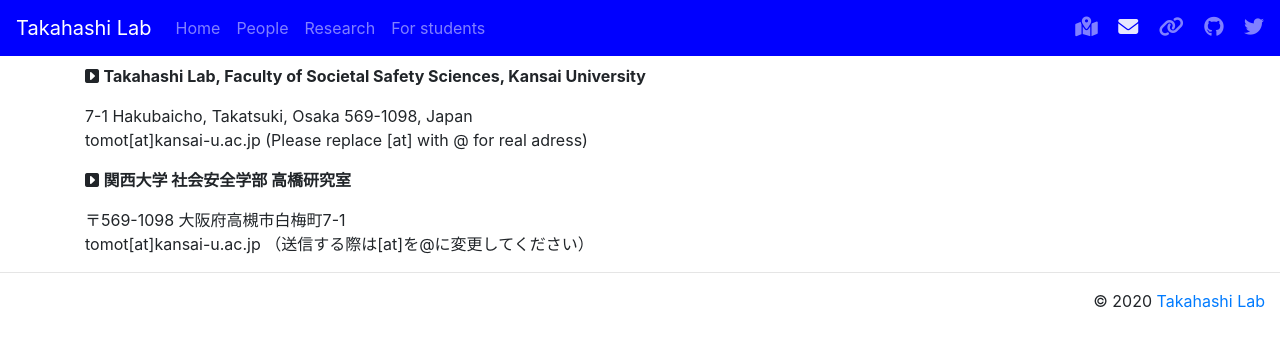
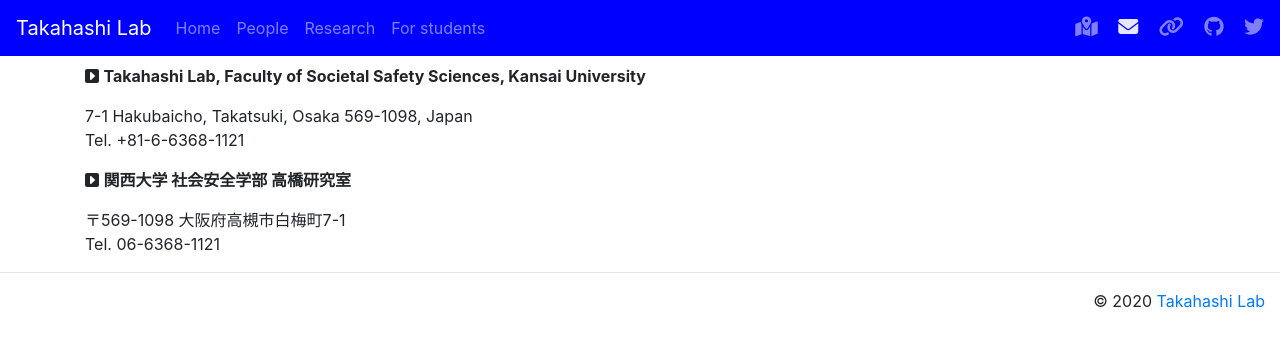
Before and after one commit to tkhslab/tkhslab.github.io, a Jekyll site: the page built from contact.md, in a window 1280 px wide. Shown: the top 347 px of the page. Built offline with Jekyll 4.4.1, drawn with Linux system fonts in a browser that asks for light colours; nearby versions of some CDN libraries.

Commit message:
change e-mail to tel

```diff
--- a/contact.md
+++ b/contact.md
@@ -6,9 +6,9 @@
 <i class="fas fa-caret-square-right"></i> **Takahashi Lab, Faculty of Societal Safety Sciences, Kansai University**
 
 7-1 Hakubaicho, Takatsuki, Osaka 569-1098, Japan<br>
-tomot[at]kansai-u.ac.jp (Please replace [at] with @ for real adress)
+Tel. +81-6-6368-1121
 
 <i class="fas fa-caret-square-right"></i> **関西大学 社会安全学部 高橋研究室**
 
 〒569-1098 大阪府高槻市白梅町7-1<br>
-tomot[at]kansai-u.ac.jp （送信する際は[at]を@に変更してください）
+Tel. 06-6368-1121
```
